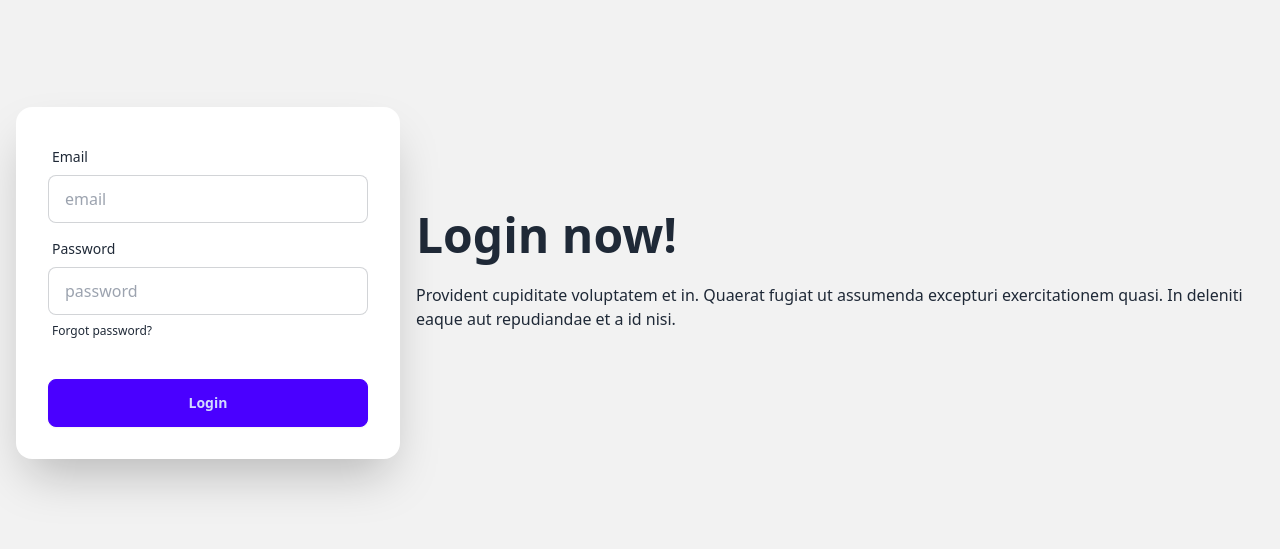
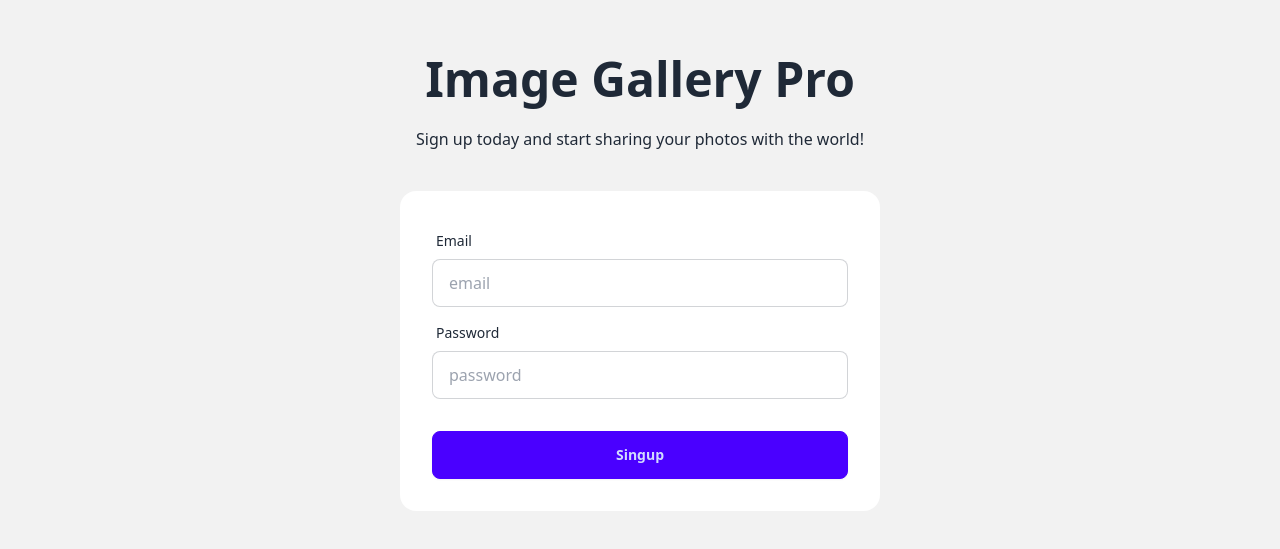
Before and after one commit to athena-codes/craftsnap, a React (Vite) app: page /signup in a window 1280 px wide. Shown: the part 117-666 px from the top of the page. Built offline with nearby package versions, Linux system fonts and the light colour scheme.

Commit message:
fixed signup component

```diff
--- a/src/pages/Signup.tsx
+++ b/src/pages/Signup.tsx
@@ -2,16 +2,14 @@ const Signup = () => {
   return (
     <form>
       <div className='hero min-h-screen bg-base-200'>
-        <div className='hero-content flex-col lg:flex-row-reverse'>
-          <div className='text-center lg:text-left'>
-            <h1 className='text-5xl font-bold'>Login now!</h1>
+        <div className='hero-content flex-col '>
+          <div className='text-center '>
+            <h1 className='text-5xl font-bold'>Image Gallery Pro</h1>
             <p className='py-6'>
-              Provident cupiditate voluptatem et in. Quaerat fugiat ut assumenda
-              excepturi exercitationem quasi. In deleniti eaque aut repudiandae
-              et a id nisi.
+              Sign up today and start sharing your photos with the world!
             </p>
           </div>
-          <div className='card shrink-0 w-full max-w-sm shadow-2xl bg-base-100'>
+          <div className='card sm:w-[30rem] 9shadow-2xl bg-base-100'>
             <form className='card-body'>
               <div className='form-control'>
                 <label className='label'>
@@ -34,14 +32,10 @@ const Signup = () => {
                   className='input input-bordered'
                   required
                 />
-                <label className='label'>
-                  <a href='#' className='label-text-alt link link-hover'>
-                    Forgot password?
-                  </a>
-                </label>
+
               </div>
               <div className='form-control mt-6'>
-                <button className='btn btn-primary'>Login</button>
+                <button className='btn btn-primary'>Singup</button>
               </div>
             </form>
           </div>
```
